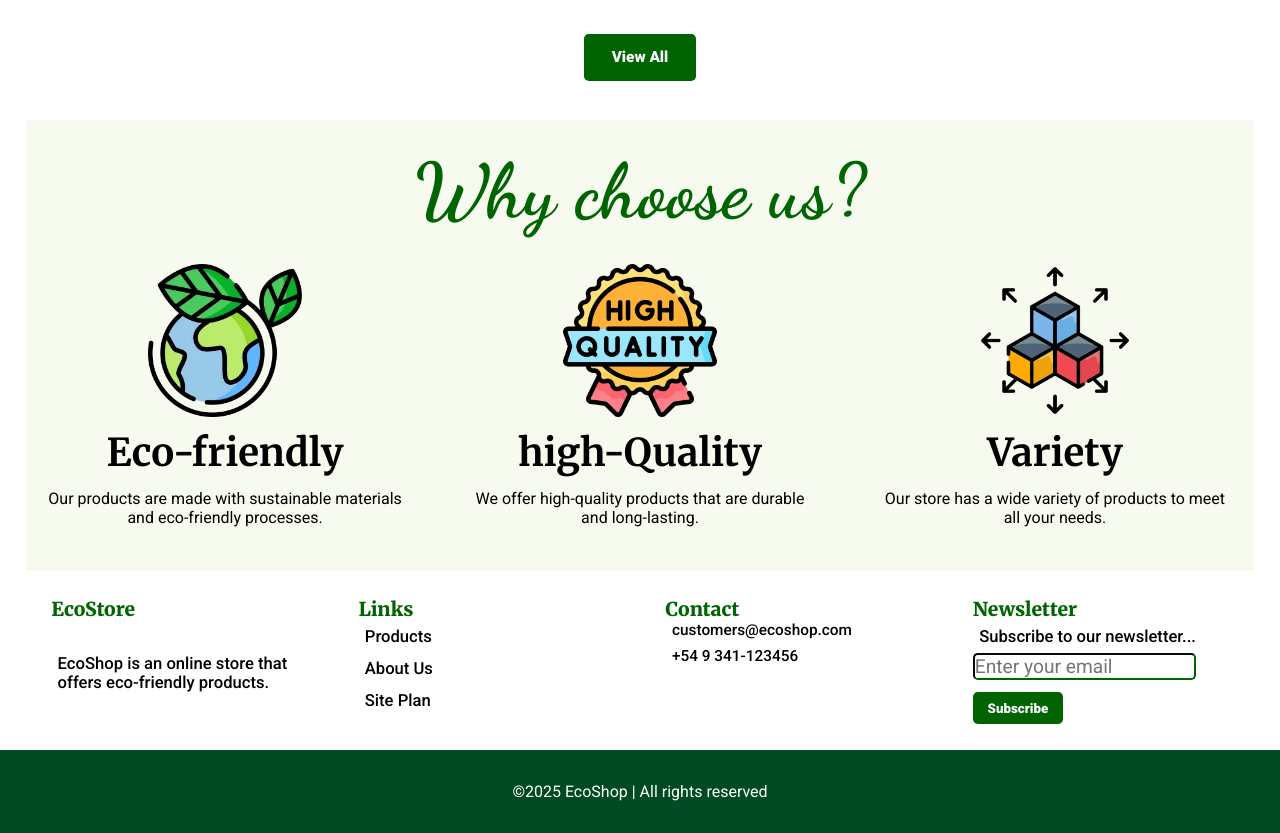
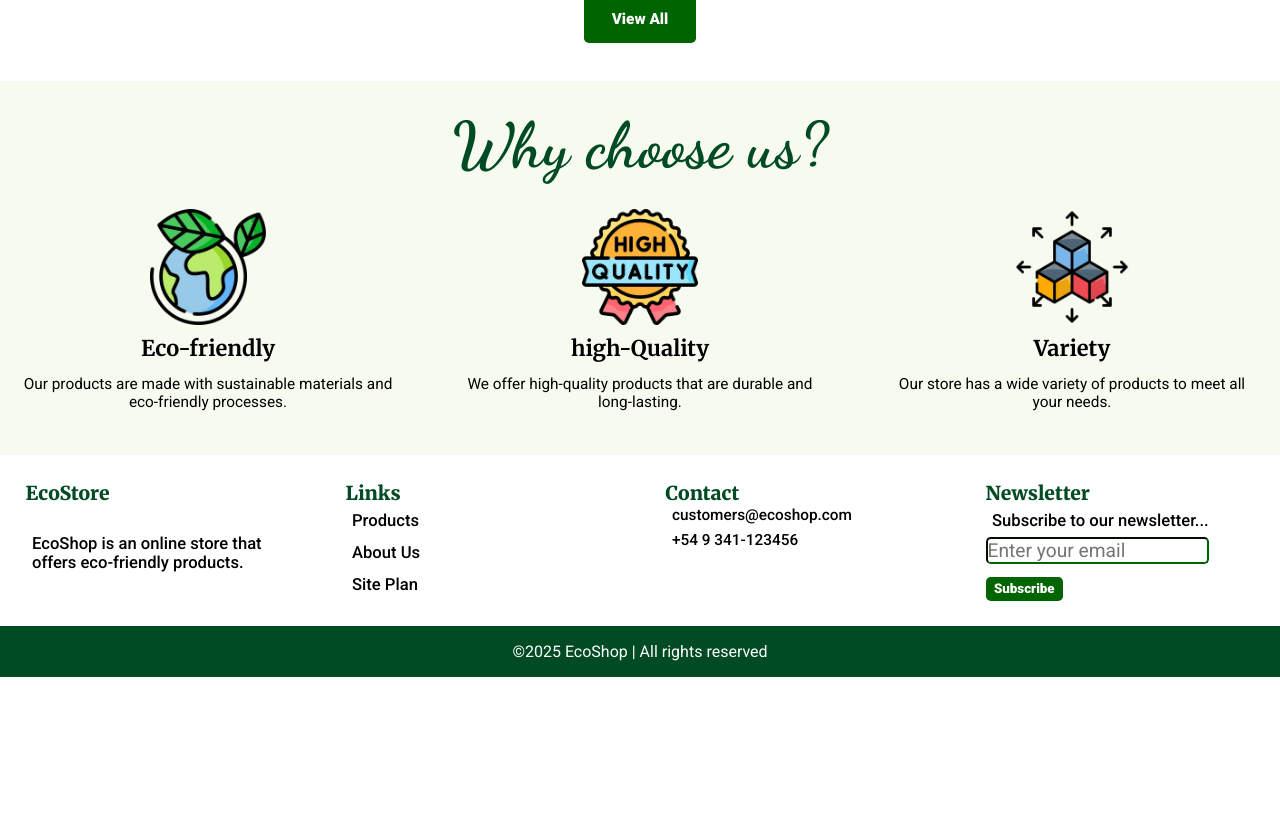
Before and after one commit to Alitares27/project, a plain HTML site: page index.html in a window 1280 px wide. Shown: the part 617-1450 px from the top of the page. After the commit the page ends 1294 px from the top, so only its background shows below. Drawn offline with Linux system fonts and the light colour scheme.

Commit message:
Update favicon to WEBP format and optimize CSS styles for improved responsiveness

```diff
--- a/index.html
+++ b/index.html
@@ -1,20 +1,18 @@
 <!DOCTYPE html>
 <html lang="en">
-
 <head>
     <meta charset="UTF-8">
     <meta name="viewport" content="width=device-width, initial-scale=1.0">
     <meta name="description" content="EcoShop is an online store that offers eco-friendly products.">
     <meta name="author" content="Aldair Payehuanca Arias">
     <meta name="keywords" content="EcoShop, Eco, Shop, Site Plan">
-    <link rel="icon" type="image/x-icon" href="/images/eco.png">
+    <link rel="icon" type="image/x-icon" href="/images/eco.webp">
     <title>EcoShop - Project</title>
     <link rel="preconnect" href="https://fonts.googleapis.com">
     <link rel="preconnect" href="https://fonts.gstatic.com" crossorigin>
-    <link href="https://fonts.googleapis.com/css2?family=Dancing+Script:wght@400..700&family=Merriweather:ital,wght@0,300;0,400;0,700;0,900;1,300;1,400;1,700;1,900&family=Roboto:ital,wght@0,100..900;1,100..900&display=swap"
-        rel="stylesheet">
-        <link rel="stylesheet" href="styles/style.css">
-        <link rel="stylesheet" href="styles/style-large.css">
+    <link href="https://fonts.googleapis.com/css2?family=Dancing+Script:wght@400..700&family=Merriweather:ital,wght@0,300;0,400;0,700;0,900;1,300;1,400;1,700;1,900&family=Roboto:ital,wght@0,100..900;1,100..900&display=swap" rel="stylesheet">
+    <link rel="stylesheet" href="/styles/style.css" media="print" onload="this.onload=null;this.media='all';">
+    <link rel="stylesheet" href="/styles/style-large.css" media="print" onload="this.onload=null;this.media='all';">
 </head>
 
 <body>
--- a/styles/style-large.css
+++ b/styles/style-large.css
@@ -14,12 +14,12 @@
     }
 
     .chooseUs h2 {
-        font-size: 6vw;
+        font-size: 5vw;
         font-weight: 900;
     }
 
     .chooseUsContainer h3 {
-        font-size: 3vw;
+        font-size: 1.7vw;
         font-weight: 700;
     }
 
--- a/styles/style.css
+++ b/styles/style.css
@@ -2,6 +2,7 @@
   margin: 0;
   padding: 0;
   box-sizing: border-box;
+  font-display: swap;
 }
 
 :root {
@@ -108,7 +109,7 @@ body {
 }
 
 .mainTitle {
-  padding: 3vw 0vw;
+  padding: 1.5vw 0vw;
   text-align: center;
 }
 
@@ -206,7 +207,7 @@ p {
 footer {
   background-color: var(--primary-color);
   color: white;
-  padding: 2rem;
+  padding: 1rem;
   text-align: center;
 }
 
@@ -279,21 +280,21 @@ footer {
 
 .chooseUs h2 {
   font-family: var(--title-font);
-  font-size: 6vw;
+  font-size: 5vw;
   font-weight: 900;
   padding: 2vw 0;
-  color: var(--secondary-color);
+  color: var(--primary-color);
 }
 
 .chooseUsContainer img {
-  width: 12vw;
-  height: 12vw;
+  width: 9vw;
+  height: 9vw;
   aspect-ratio: 4/3;
 }
 
 .chooseUsContainer h3 {
   font-family: var(--subtitle-font);
-  font-size: 4vw;
+  font-size: 1.5vw;
   font-weight: 700;
   padding: 0.5vw;
 }
@@ -303,6 +304,7 @@ footer {
   padding: 0.5vw 0vw;
   width: 90%;
   margin: 0 auto;
+  font-size: 1.2vw;
 }
 
 .bottonSection {
@@ -333,9 +335,9 @@ hr {
 
 .tradeTitle, .linkstitle, .conTitle, .newstitle {
   font-family: var(--subtitle-font);
-  font-size: 2.5vw;
-  font-weight: 900;
-  color: var(--secondary-color);
+  font-size: 2.3vw;
+  font-weight: 700;
+  color: var(--primary-color);
 }
 
 .bottonDescription p, .linkOption, .contactOption a, .newsOption {
@@ -361,7 +363,7 @@ input {
   font-weight: 900;
   border-color: transparent;
   border-radius: 0.3rem;
-  padding: 0.5vw 1vw;
+  padding: 0.2vw 0.5vw;
 }
 
 /* Products */
@@ -425,7 +427,6 @@ input {
 
 /* Main */
 main {
-  padding: 0 2vw;
   width: 100%;
   margin: 0 auto;
   align-items: center;
```
